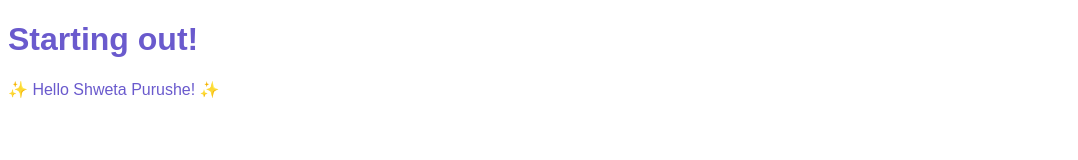
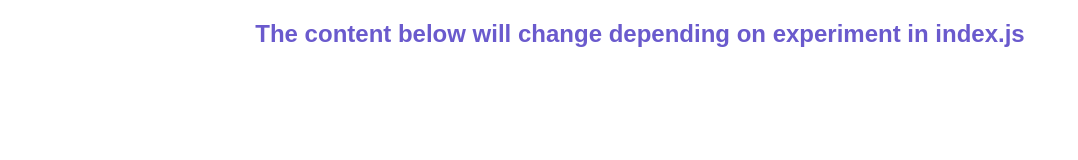
Before and after one commit to shwetapurushe/d3_playground, a website built with webpack: page src/index.html in a window 1280 px wide. Shown: the whole page, without its empty margins (0-1078 px from the left). Built offline with nearby package versions, Linux system fonts and the light colour scheme.

Commit message:
added support for d3 styling

```diff
--- a/src/index.html
+++ b/src/index.html
@@ -1,12 +1,15 @@
   <!DOCTYPE html>
   <html lang="en">
+
   <head>
     <meta charset="UTF-8">
     <meta name="viewport" content="width=device-width, initial-scale=1">
     <title>webpack starterkit</title>
   </head>
+
   <body>
-  <h1>Starting out!</h1>
-  <p>✨ Hello Shweta Purushe! ✨</p>
+    <h2>The content below will change depending on experiment in index.js</h2>
+    <script src="https://d3js.org/d3.v5.min.js"></script>
   </body>
+
   </html>
--- a/src/styles/index.scss
+++ b/src/styles/index.scss
@@ -4,3 +4,7 @@ body {
   color: $body-color;
   font-family: sans-serif;
 }
+
+h2 {
+  text-align: center;
+}
```
Lines whose indentation alone changed are shown as unchanged.
